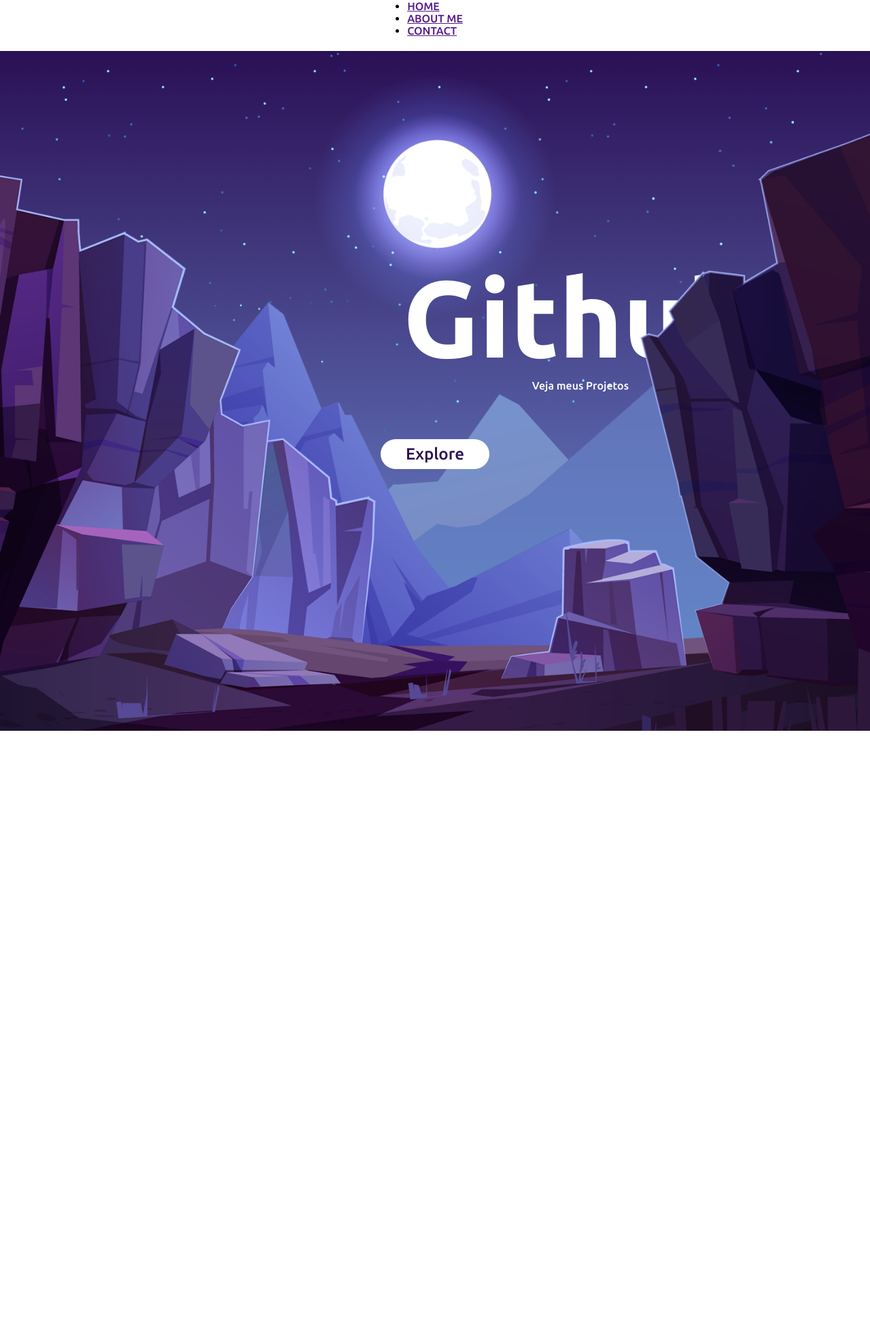
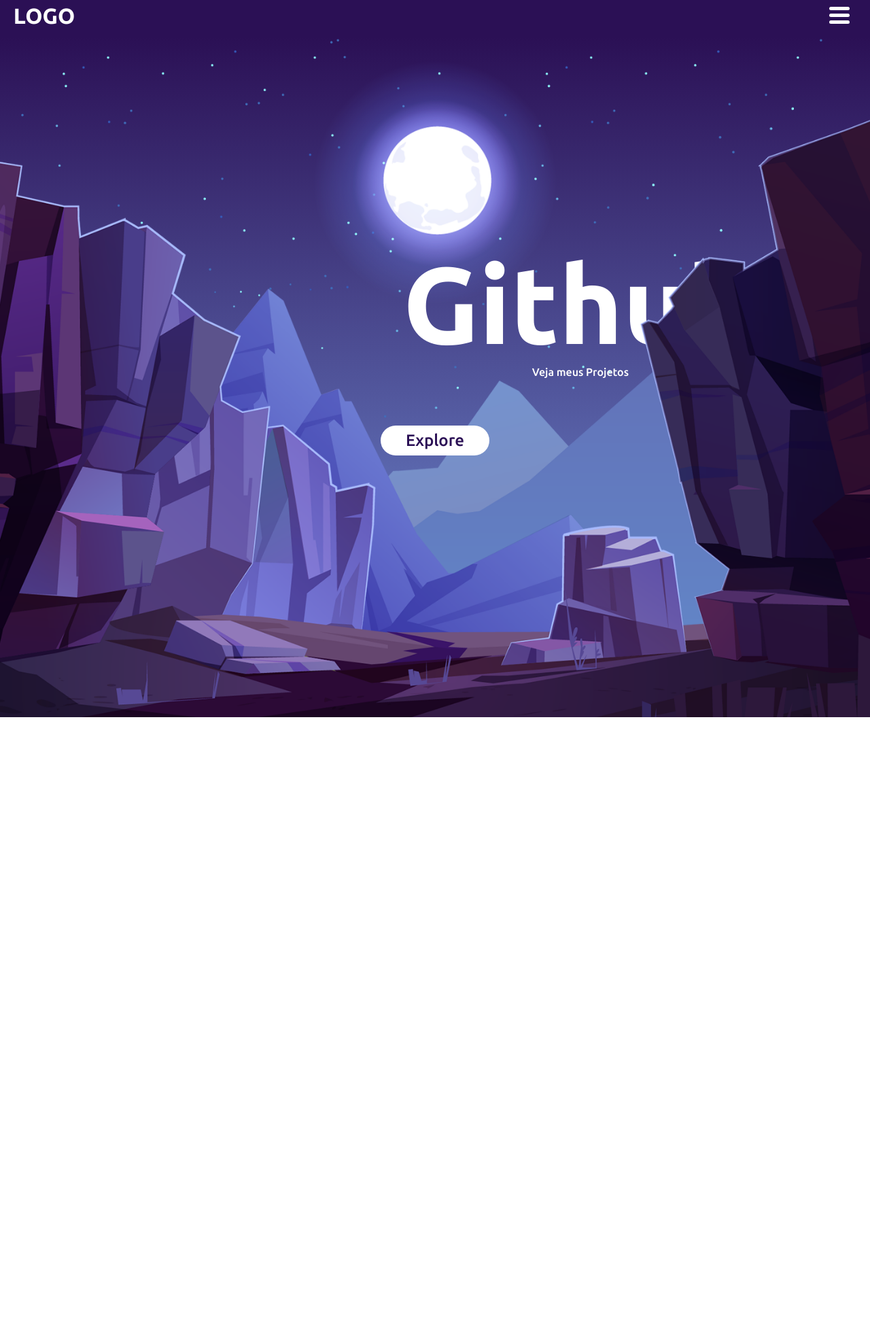
Before and after one commit to Azzasp/Projetos-Senai, a PHP site: page / in a window 1280 px wide; the page is wider, and only the part inside the window is pictured. Shown: that part at 68% size. Before the commit the page ends 1075 px from the top of that part, so only its background shows below. Run offline with PHP 8.4, Linux system fonts and the light colour scheme.

Commit message:
Creating toggle menu with animation on navbar

```diff
--- a/Web/Dio/Projeto01/CSS/style.css
+++ b/Web/Dio/Projeto01/CSS/style.css
@@ -8,11 +8,68 @@
 
 header{
     width: 100%;
-    height: 175px;
+    height: 155px;
+    background-color: #2b1055;
+}
+header h1 {
+    padding: 5px;
+    margin: 0 10px;
+    color: #fff;
+    width: 100px;
     display: flex;
+    justify-content: center;
+}
+.toggle{
+    margin-left: 70rem;
+}
+.checkbox .trace{
+    width: 30px;
+    height: 5px;
+    background-color: #fff;
+    border-radius: 20px;
+    position: absolute;
+    transition: 0.5s ease-in-out;
 }
 
+.toggle .trace:nth-child(1){
+    top: 30px;
+    right: 30px;
+    transform: rotate(0);
+}
+.toggle .trace:nth-child(2){
+    top: 10px;
+    right: 30px;
+    transform: rotate(0);
+}
+.toggle .trace:nth-child(3){
+    top: 20px;
+    right: 30px;
+    transform: rotate(0);
+}
 
+#toggle{
+    display: none;
+}
+
+#toggle:checked + .checkbox .trace:nth-child(1){
+    transform: rotate(90deg);
+    top: 20px;
+    right: 30px;
+}
+#toggle:checked + .checkbox .trace:nth-child(2){
+    transform: rotate(90deg);
+    top: 20px;
+    right: 10px;
+}
+#toggle:checked + .checkbox .trace:nth-child(3){
+    transform: rotate(90deg);
+    top: 20px;
+    right: 20px;
+}
+
+.menu{
+    position: absolute;
+}
 section{
     position: relative;
     width: 100%;
@@ -86,7 +143,10 @@
     align-items: center;
     justify-content: center;
     transform: translateY(70px);
+}
 
+#btn:hover{
+    transition: width 0.8s cubic-bezier(0.59, 0.05, 0.16);
 }
 
 #f_mountains{
--- a/Web/Dio/Projeto01/index.html
+++ b/Web/Dio/Projeto01/index.html
@@ -1,21 +1,25 @@
 <!DOCTYPE html>
-<html lang="en">
+<html lang="pt-br">
 <head>
     <meta charset="UTF-8">
     <meta http-equiv="X-UA-Compatible" content="IE=edge">
     <meta name="viewport" content="width=device-width, initial-scale=1.0">
     <link href="https://fonts.googleapis.com/css2?family=Montserrat:wght@300;500;700&family=Roboto:wght@300;500;700&family=Ubuntu:wght@300;500;700&display=swap" rel="stylesheet">
     <link rel="stylesheet" href="CSS/style.css">
-    <title>Animações</title>
+    <title>Parallax Effect</title>
 </head>
 <body>
     <header>
         <div class="header">
-            <ul>
-                <li><a href="">HOME</a></li>
-                <li><a href="">ABOUT ME</a></li>
-                <li><a href="">CONTACT</a></li>
-            </ul>
+            <h1>LOGO</h1>
+            <div class="toggle">
+                <input type="checkbox" id="toggle">
+                <label class="checkbox" for="toggle">
+                    <div class="trace"></div>
+                    <div class="trace"></div>
+                    <div class="trace"></div>
+                </label>
+            </div>
         </div>
     </header>
     <div class="container">
@@ -38,6 +42,11 @@
             </div>
         </section>
     </div>
+    <main>
+        <section>
+
+        </section>
+    </main>
 
     <script>
 
@@ -50,7 +59,7 @@
         window.addEventListener('scroll' , function(){
             let value = window.scrollY;
             stars.style.left = value * 0.10 + 'px';
-            moon.style.top = value * 0.90 + 'px';
+            moon.style.top = value * 0.30 + 'px';
             b_mountains.style.top = value * 0.15 + 'px';
             content.style.marginRight = value * 2 + 'px';
         });
```
